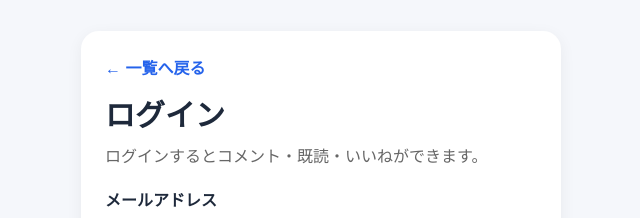
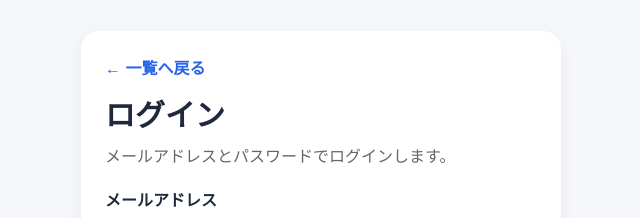
Before and after one commit to kmiyazaki-pixel/tunag, a Next.js app in the folder frontend/: page /login in a window 1280 px wide. Shown: the part 148-366 px from the top of the page, without its empty margins (319-959 px from the left). Built offline with nearby package versions, Linux system fonts and the light colour scheme; no server answers.

Commit message:
Update page.tsx

```diff
--- a/frontend/app/login/page.tsx
+++ b/frontend/app/login/page.tsx
@@ -68,8 +68,8 @@ export default function LoginPage() {
         <h1 style={styles.title}>{mode === "login" ? "ログイン" : "新規登録"}</h1>
         <p style={styles.subtitle}>
           {mode === "login"
-            ? "ログインするとコメント・既読・いいねができます。"
-            : "登録後、必要なら admin 権限を付けて使います。"}
+            ? "メールアドレスとパスワードでログインします。"
+            : "まずはアカウントを作成します。"}
         </p>
 
         <form onSubmit={handleSubmit} style={styles.form}>
```
